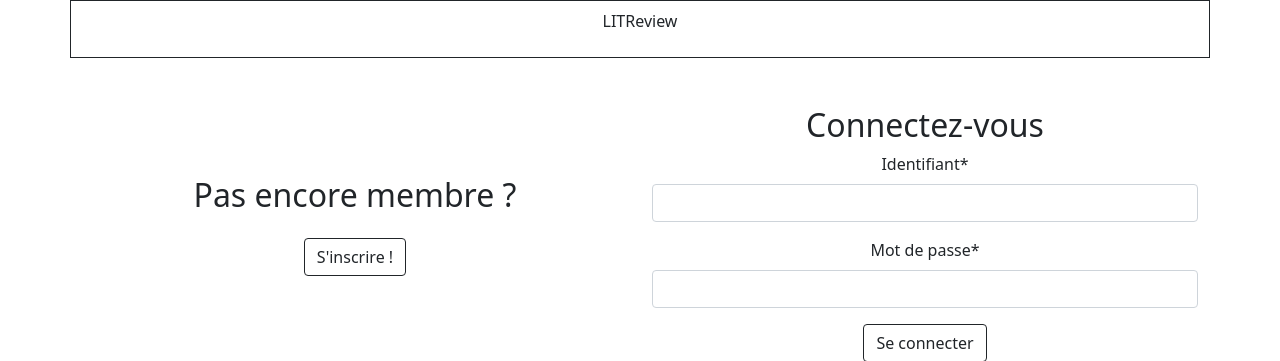
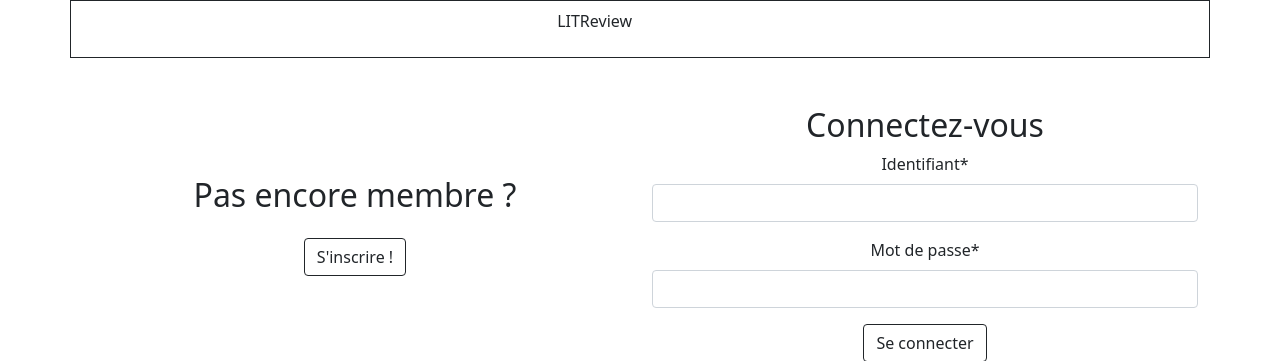
Before and after one commit to Chris59-create/ocr_python_projet9, a Django app: page / in a window 1280 px wide. Shown: the top 361 px of the page. Run offline with Django 4.2, Linux system fonts and the light colour scheme; some libraries are stand-ins or nearby versions.

```diff
--- a/litreview/templates/base.html
+++ b/litreview/templates/base.html
@@ -12,15 +12,15 @@
         <nav class="bg_light">
             <div class="container">
                 <div class="row border border-dark py-2">
-                    <div class="col-5">
+                    <div class="col-5 align-self-center">
                         {% if user.is_authenticated %}
                             <p>Bonjour {{ user.username }}</p>
                         {% endif %}
                     </div>
-                    <div class="col-2 text-center">
+                    <div class="col-2">
                         <p>LITReview</p>
                     </div>
-                    <div class="col-5 text-end">
+                    <div class="col-5">
                         {% if user.is_authenticated %}
                             <a href="{% url 'feed:my-flow' %}" class="link-primary">Mon flux</a>
                             <a href="{% url 'feed:my-posts' %}">Mes posts</a>
```
Also changed, not shown: litreview/authentication/templates/authentication/follows.html (+1 -8 lines).
